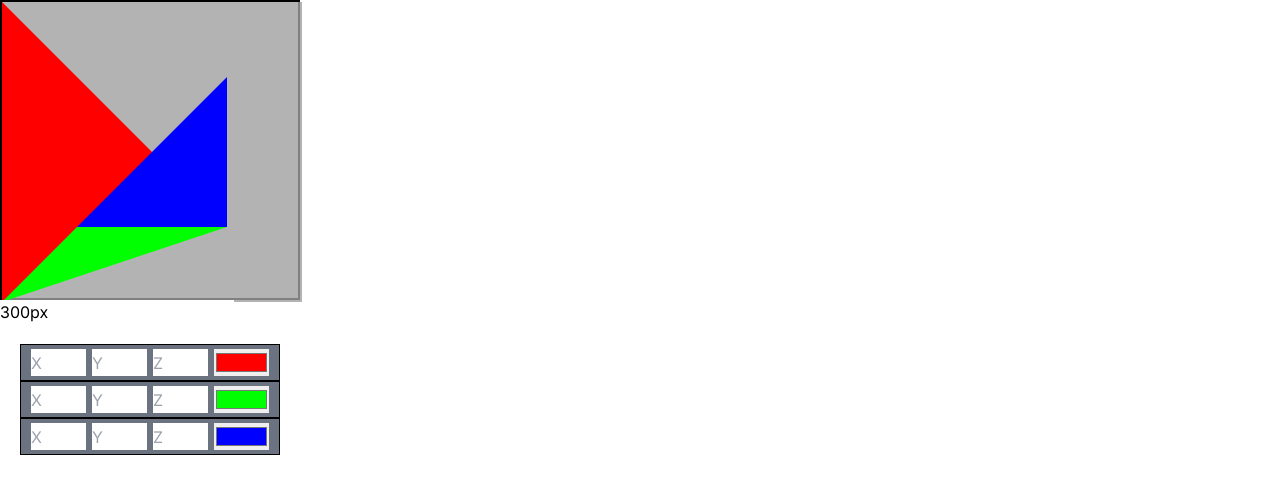
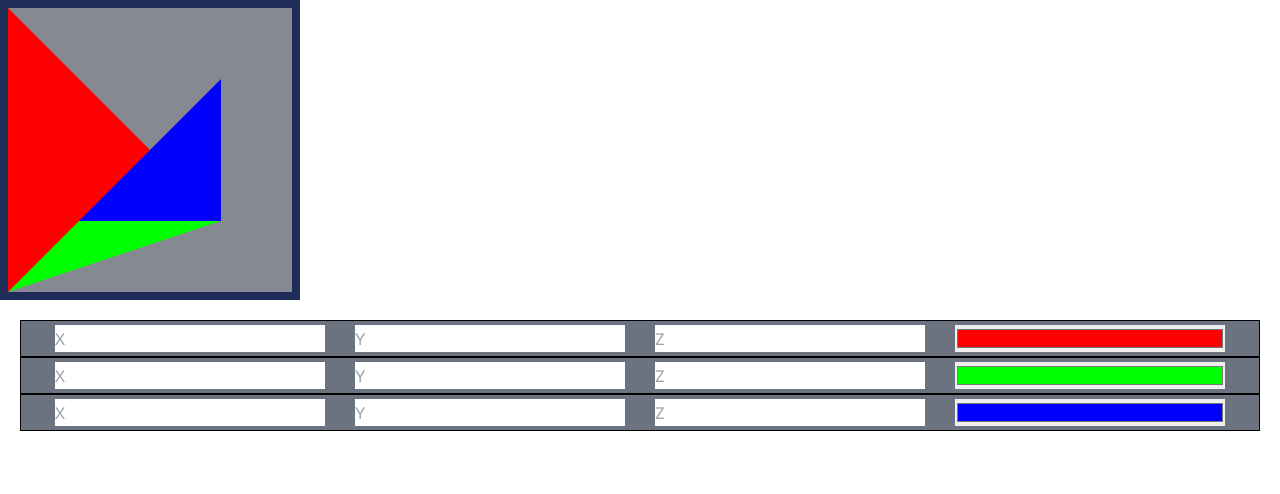
Before and after one commit to joaqu1m/web3d-poc, a Next.js app: page /webgl in a window 1280 px wide. Shown: the top 494 px of the page. Built offline with nearby package versions, Linux system fonts and the light colour scheme.

Commit message:
global events config + main canvas resizing by dragging its border

```diff
--- /dev/null
+++ b/app/_context/GlobalEventProvider.tsx
@@ -0,0 +1,50 @@
+"use client";
+import { createContext, useContext, useEffect, useState } from "react";
+
+interface GlobalEventContextType {
+  mouseMove: MouseEvent | null;
+  mouseUp: MouseEvent | null;
+}
+
+const GlobalEventContext = createContext<GlobalEventContextType | undefined>(
+  undefined
+);
+
+export const GlobalEventProvider = ({
+  children,
+}: {
+  children: React.ReactNode;
+}) => {
+  const [mouseMove, setMouseMove] = useState<MouseEvent | null>(null);
+  const [mouseUp, setMouseUp] = useState<MouseEvent | null>(null);
+
+  useEffect(() => {
+    document.addEventListener("mousemove", setMouseMove);
+    document.addEventListener("mouseup", setMouseUp);
+    return () => {
+      document.removeEventListener("mousemove", setMouseMove);
+      document.removeEventListener("mouseup", setMouseUp);
+    };
+  }, []);
+
+  return (
+    <GlobalEventContext.Provider
+      value={{
+        mouseMove,
+        mouseUp,
+      }}
+    >
+      {children}
+    </GlobalEventContext.Provider>
+  );
+};
+
+export const useGlobalEvent = () => {
+  const context = useContext(GlobalEventContext);
+
+  if (context === undefined) {
+    throw new Error("useGlobalEvent must be used within a GlobalEventProvider");
+  }
+
+  return context;
+};
--- /dev/null
+++ b/app/_globals/models.d.ts
@@ -0,0 +1,6 @@
+declare module "*.glsl" {
+  const content: string;
+  export default content;
+}
+
+// class Polygon {}
--- /dev/null
+++ b/app/_hook/useMouseMove.tsx
@@ -0,0 +1,9 @@
+import { useGlobalEvent } from "@/app/_context/GlobalEventProvider";
+import { useEffect } from "react";
+
+export const useMouseMove = (callback: (e: MouseEvent) => void) => {
+  const { mouseMove } = useGlobalEvent();
+  useEffect(() => {
+    mouseMove && callback(mouseMove);
+  }, [mouseMove]);
+};
--- /dev/null
+++ b/app/_hook/useMouseUp.tsx
@@ -0,0 +1,9 @@
+import { useGlobalEvent } from "@/app/_context/GlobalEventProvider";
+import { useEffect } from "react";
+
+export const useMouseUp = (callback: (e: MouseEvent) => void) => {
+  const { mouseUp } = useGlobalEvent();
+  useEffect(() => {
+    mouseUp && callback(mouseUp);
+  }, [mouseUp]);
+};
--- a/app/layout.tsx
+++ b/app/layout.tsx
@@ -1,3 +1,4 @@
+import { GlobalEventProvider } from "@/app/_context/GlobalEventProvider";
 import type { Metadata } from "next";
 import { Inter } from "next/font/google";
 import "./globals.css";
@@ -16,7 +17,9 @@ export default function RootLayout({
 }) {
   return (
     <html lang="en">
-      <body className={inter.className}>{children}</body>
+      <body className={inter.className}>
+        <GlobalEventProvider>{children}</GlobalEventProvider>
+      </body>
     </html>
   );
 }
--- a/app/webgl/_components/Controls.tsx
+++ b/app/webgl/_components/Controls.tsx
@@ -22,7 +22,10 @@ export default function Controls({
   };
 
   return polygons.map((polygon, i) => (
-    <div className="border-[1px] border-black flex p-[4px] justify-evenly">
+    <div
+      className="border-[1px] border-black flex p-[4px] justify-evenly"
+      key={i}
+    >
       <input type="text" className="angle-input" placeholder="X" />
       <input type="text" className="angle-input" placeholder="Y" />
       <input type="text" className="angle-input" placeholder="Z" />
--- a/app/webgl/page.tsx
+++ b/app/webgl/page.tsx
@@ -1,29 +1,45 @@
 "use client";
+import { useMouseMove } from "@/app/_hook/useMouseMove";
+import { useMouseUp } from "@/app/_hook/useMouseUp";
+import Controls from "@/app/webgl/_components/Controls";
 import GraphicLoader from "@/app/webgl/_components/GraphicLoader";
 import { polygonsMock } from "@/app/webgl/_utils/polygonsMock";
-import { ChangeEvent, useState } from "react";
-import Controls from "./_components/Controls";
+import { useState } from "react";
 
 export default function Webgl() {
-  const [width, setWidth] = useState("300px");
+  const [isDragging, setIsDragging] = useState<boolean>(false);
+  const [measures, setMeasures] = useState([300, 300]);
 
   const [polygons, setPolygons] = useState(polygonsMock);
 
+  useMouseMove((e) => {
+    if (isDragging) {
+      setMeasures((prev) => [prev[0] + e.movementX, prev[1] + e.movementY]);
+    }
+  });
+  useMouseUp(() => {
+    setIsDragging(false);
+  });
+
   return (
-    <main className="w-full" style={{ width }}>
-      <GraphicLoader
-        polygons={polygons}
-        classNames={{
-          canvasWrapper: "w-full h-[300px] border-2 border-black",
+    <main className="w-full">
+      <div
+        style={{
+          width: `${measures[0]}px`,
+          height: `${measures[1]}px`,
         }}
-      />
-      <input
-        type="text"
-        value={width}
-        onChange={(event: ChangeEvent<HTMLInputElement>) => {
-          setWidth(event.target.value);
+        className="p-2 bg-[#1e2d57] cursor-move"
+        onMouseDown={(e) => {
+          e.target === e.currentTarget && setIsDragging(true);
         }}
-      />
+      >
+        <GraphicLoader
+          polygons={polygons}
+          classNames={{
+            canvasWrapper: "w-full h-full cursor-default",
+          }}
+        />
+      </div>
       <div className="p-[20px] gap-[20px] flex">
         <div className="bg-gray-500 grow flex flex-col">
           <Controls polygons={polygons} setPolygons={setPolygons} />
```
Also changed, not shown: app/_globals/types.d.ts (renamed from app/_types/global.d.ts).
